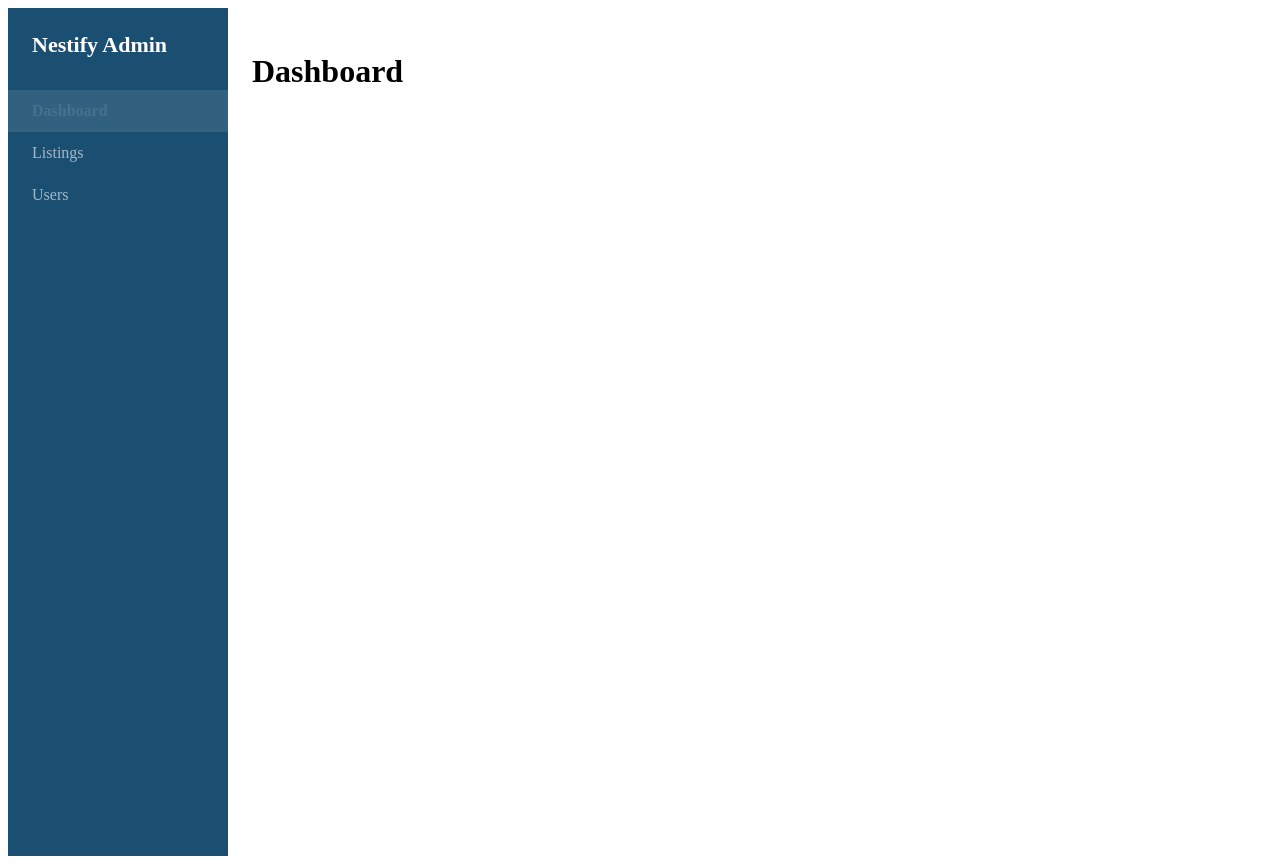
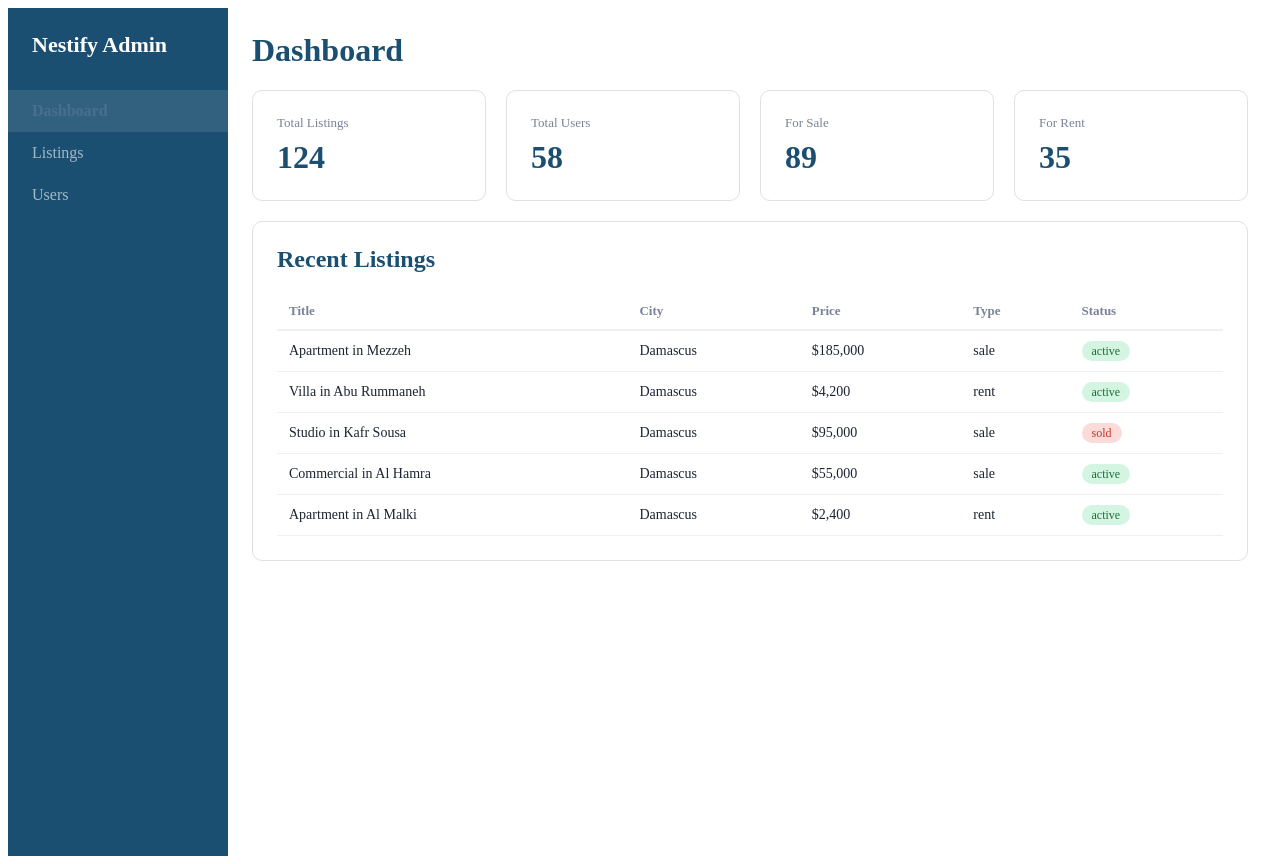
Before and after one commit to HasanAlii73/nestify-admin, a React (Vite) app: page /dashboard in a window 1280 px wide. Built offline with nearby package versions, Linux system fonts and the light colour scheme.

Commit message:
dashboard with stats and listings table

```diff
--- a/src/components/Statcard.jsx
+++ b/src/components/Statcard.jsx
@@ -0,0 +1,15 @@
+function StatCard({ title, value }) {
+    return (
+        <div style={{
+            background: '#fff',
+            border: '1px solid #e0e0e0',
+            borderRadius: '10px',
+            padding: '24px',
+            flex: 1,
+        }}>
+            <p style={{margin: 0, color: '#7A8299', fontSize: '13px'}}>{title}</p>
+            <h2 style={{margin: '8px 0 0 0', color: '#1B4F72', fontSize: '32px'}}>{value}</h2>
+        </div>
+    )
+}
+export default StatCard;
--- a/src/pages/Dashboard.jsx
+++ b/src/pages/Dashboard.jsx
@@ -1,4 +1,64 @@
+import {stats, listings} from '../data/mockData';
+import StatCard from '../components/StatCard';
+
 function Dashboard() {
-    return <h1>Dashboard</h1>
+    return (
+        <div>
+            <h1 style={{marginTop: 0, color: '#1B4F72'}}>Dashboard</h1>
+
+            {/* Stats Cards Row*/}
+            <div style={{display: 'flex', gap: '20px', marginBottom: '20px'}}>
+                {stats.map((stat) => (
+                    <StatCard key={stat.id} title={stat.title} value={stat.value} />
+                ))}
+            </div>
+
+            {/* Listings Table */}
+            <div style={{
+                background: '#fff',
+                border: '1px solid #e0e0e0',
+                borderRadius: '10px',
+                padding: '24px',
+            }}>
+                <h2 style={{marginTop: 0, color: '#1B4F72'}}>Recent Listings</h2>
+
+                <table style={{ width: '100%', borderCollapse: 'collapse', textAlign: 'left' }}>
+                    <thead>
+                        <tr style={{ borderBottom: '2px solid #f0f0f0', textAlign: 'left' }}>
+                            <th style={ thStyle }>Title</th>
+                            <th style={ thStyle }>City</th>
+                            <th style={ thStyle }>Price</th>
+                            <th style={ thStyle }>Type</th>
+                            <th style={ thStyle }>Status</th>
+                        </tr>
+                    </thead>
+                    <tbody>
+                        {listings.map((listing) => (
+                            <tr key={listing.id} style={{ borderBottom: '1px solid #f0f0f0' }}>
+                                <td style={ tdStyle }>{listing.title}</td>
+                                <td style={ tdStyle }>{listing.city}</td>
+                                <td style={ tdStyle }>${listing.price.toLocaleString()}</td>
+                                <td style={ tdStyle }>{listing.type}</td>
+                                <td style={ tdStyle }>
+                                    <span style={{
+                                        background: listing.status === 'active' ? '#D5F5E3' : '#FADBD8',
+                                        color:      listing.status === 'active' ? '#1A6E35' : '#C0392B',
+                                        padding: '3px 10px',
+                                        borderRadius: '20px',
+                                        fontSize: '12px',
+                                        fontWeight: '500',
+                                    }}>
+                                        {listing.status}
+                                    </span>
+                                </td>
+                            </tr>
+                        ))}
+                    </tbody>
+                </table>
+            </div>
+        </div>
+    )
 }
+const thStyle = {padding: '10px 12px', color: '#7A8299', fontSize: '13px', fontWeight: '600', textAlign: 'left'}
+const tdStyle = {padding: '12px', color: '#1C2333', fontSize: '14px'}
 export default Dashboard;
```
